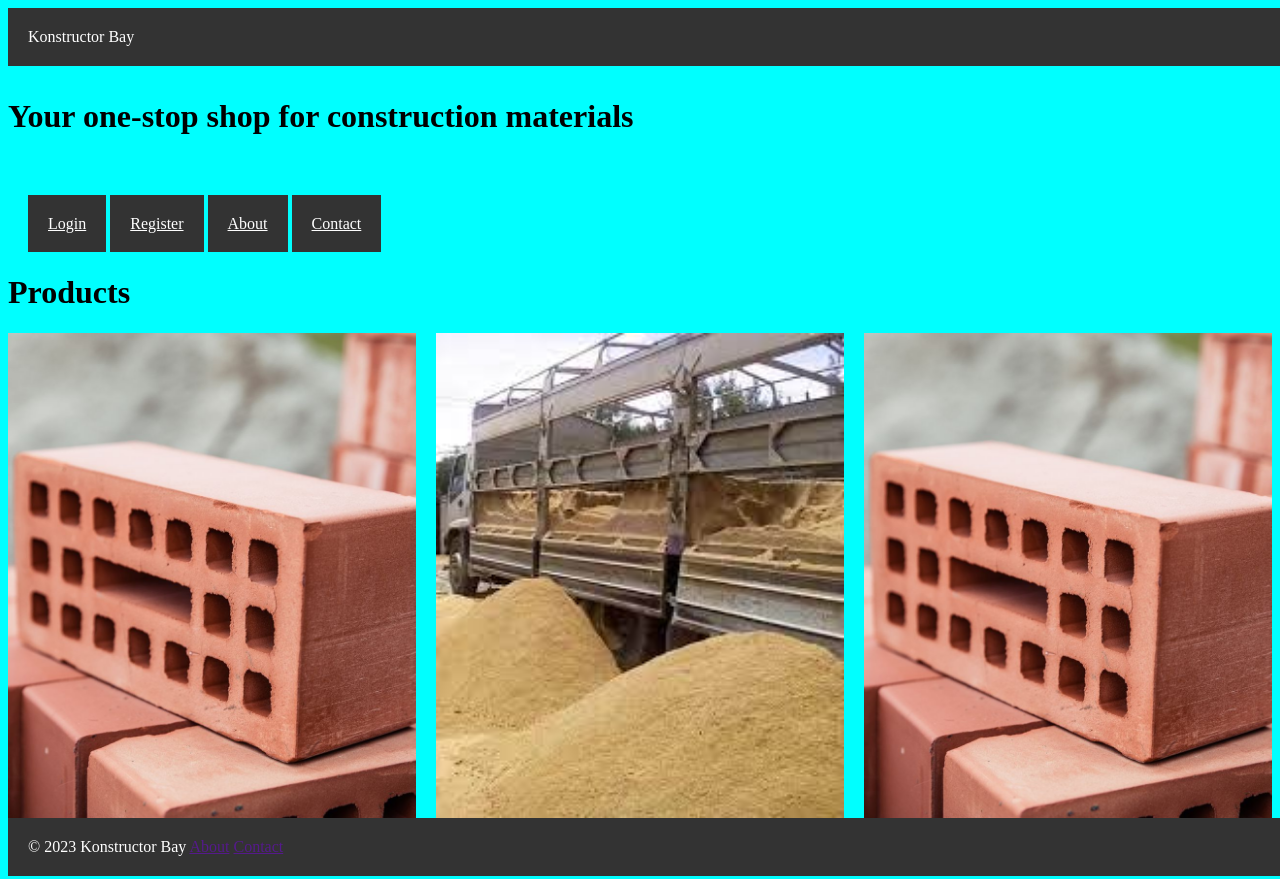
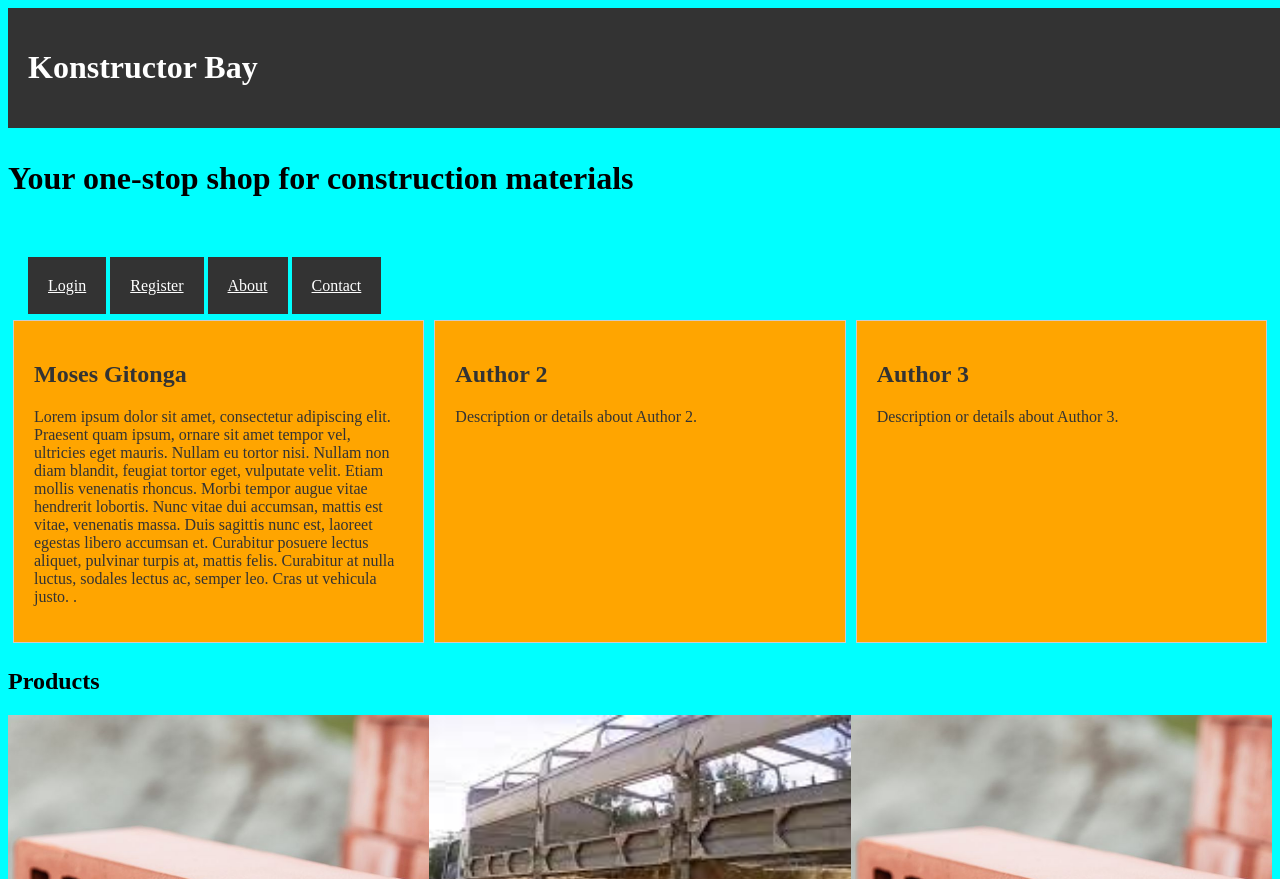
Before and after one commit to mosesgitonga/ks_land, a plain HTML site: page landing.html in a window 1280 px wide. Shown: the top 879 px of the page. Drawn offline with Linux system fonts and the light colour scheme.

Commit message:
author section

```diff
--- a/landing.css
+++ b/landing.css
@@ -43,8 +43,31 @@ header,
     color: #fff;
     padding: 20px;
     animation: slideIn 1s ease-in-out;
-    z-index: 1; /* Add this line */
+    z-index: 1;
 }
+
+.authors {
+    display: flex;
+    justify-content: space-between;
+  }
+
+  .author {
+    width: 30%;
+    border: 1px solid #ccc;
+    padding: 20px;
+    margin: 5px;
+    transition: opacity 0.3s ease-in-out;
+    color:#333;
+    background-color: orange;
+  }
+
+
+  .author:hover {
+    background-color: black;
+    color: orange;
+    opacity: 0.8;
+    transition: opacity 1.0s ease-in-out;
+  }
 
 footer {
     bottom: 0;
@@ -55,7 +78,7 @@ footer {
     color: #fff;
     padding: 20px;
     animation: slideIn 1s ease-in-out;
-    z-index: 1; /* Add this line */
+    z-index: 1;
 }
 
 .navigation {
@@ -75,6 +98,18 @@ footer {
     padding: 20px;
     margin-bottom: 20px;
 }
+.container .row {
+    display: flex;
+    flex-wrap: wrap;
+    justify-content: space-between;
+}
+
+.container .row .col-md-6 {
+    flex: 0 0 calc(50% - 10px);
+    max-width: calc(50% - 10px);
+}
+
+
 
 #products {
     background-color: #333;
@@ -86,8 +121,7 @@ footer {
 .product-images {
     display: grid;
     grid-template-columns: repeat(3, 1fr);
-    grid-template-rows: repeat(1, 1fr); /* This will create 2 rows */
-    grid-gap: 20px;
+    grid-template-rows: repeat(1, 1fr);
 }
 
 .product-images img {
--- a/landing.html
+++ b/landing.html
@@ -4,21 +4,42 @@
     <meta charset="UTF-8">
     <meta name="viewport" content="width=device-width, initial-scale=1.0">
     <title>Konstructor Bay - Construction Material</title>
-    <link rel="stylesheet" href="landing.css">
+    <link rel="stylesheet" href="./landing.css">
 </head>
 <body>
     <header class="header">
-        Konstructor Bay
+
+        <h1>Konstructor Bay</h1>
     </header>
     <p class="slogan">Your one-stop shop for construction materials</p>
     <nav class="navigation">
-        <a href="" id="login">Login</a>
-        <a href="" id="register">Register</a>
-        <a href="" id="about">About</a>
-        <a href="" id="contact">Contact</a>
+        <a href="#login" id="login">Login</a>
+        <a href="#register" id="register">Register</a>
+        <a href="#about" id="about">About</a>
+        <a href="#contact" id="contact">Contact</a>
     </nav>
 
+    <div class="authors">
+
+        <div class="author">
+          <h2>Moses Gitonga</h2>
+          <p>Lorem ipsum dolor sit amet, consectetur adipiscing elit. Praesent quam ipsum, ornare sit amet tempor vel, ultricies eget mauris. Nullam eu tortor nisi. Nullam non diam blandit, feugiat tortor eget, vulputate velit. Etiam mollis venenatis rhoncus. Morbi tempor augue vitae hendrerit lobortis. Nunc vitae dui accumsan, mattis est vitae, venenatis massa. Duis sagittis nunc est, laoreet egestas libero accumsan et. Curabitur posuere lectus aliquet, pulvinar turpis at, mattis felis. Curabitur at nulla luctus, sodales lectus ac, semper leo. Cras ut vehicula justo.
+
+            .</p>
+        </div>
+        <div class="author">
+          <h2>Author 2</h2>
+          <p>Description or details about Author 2.</p>
+        </div>
+        <div class="author">
+          <h2>Author 3</h2>
+          <p>Description or details about Author 3.</p>
+        </div>
+      </div>
+
     <main>
+        <section class="authors-section">
+
         <h1 id="products-heading">Products</h1>
         <div class="product-images">
             <img src="images/GettyImages-1250432112-9ca4ae90c5374a26adb1ce892c46e365.jpg" alt="Bricks">
```
